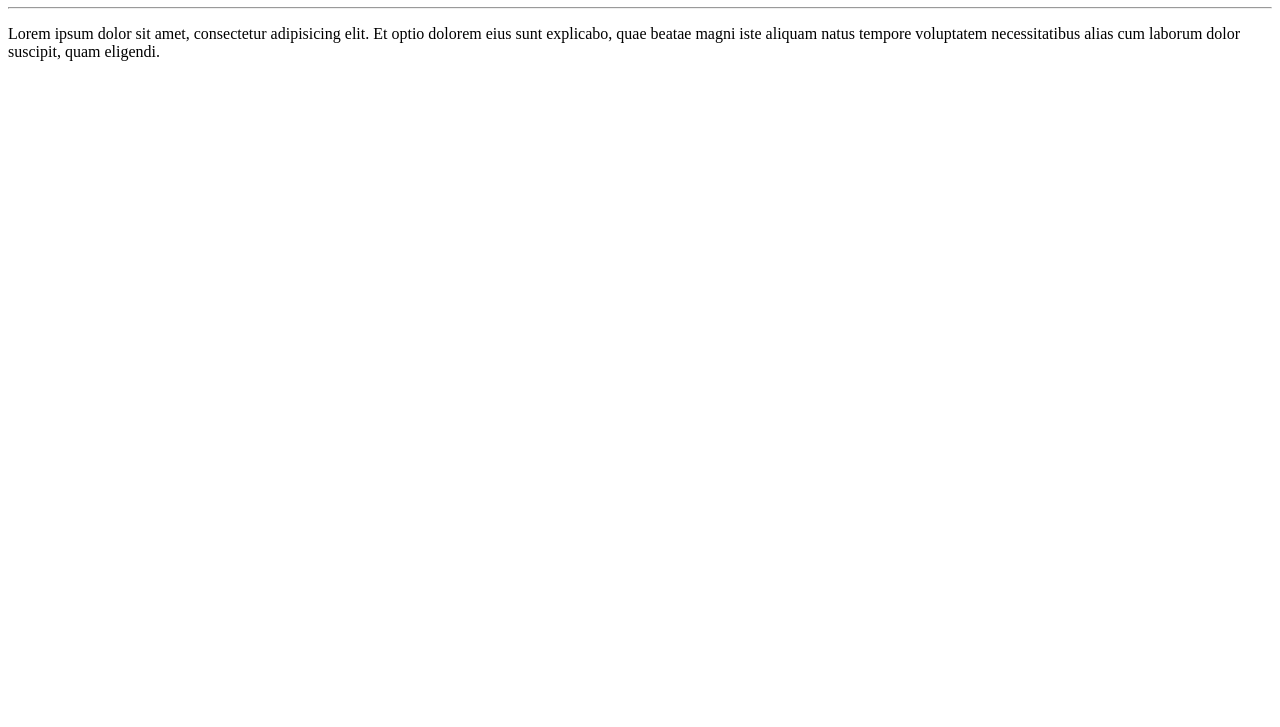
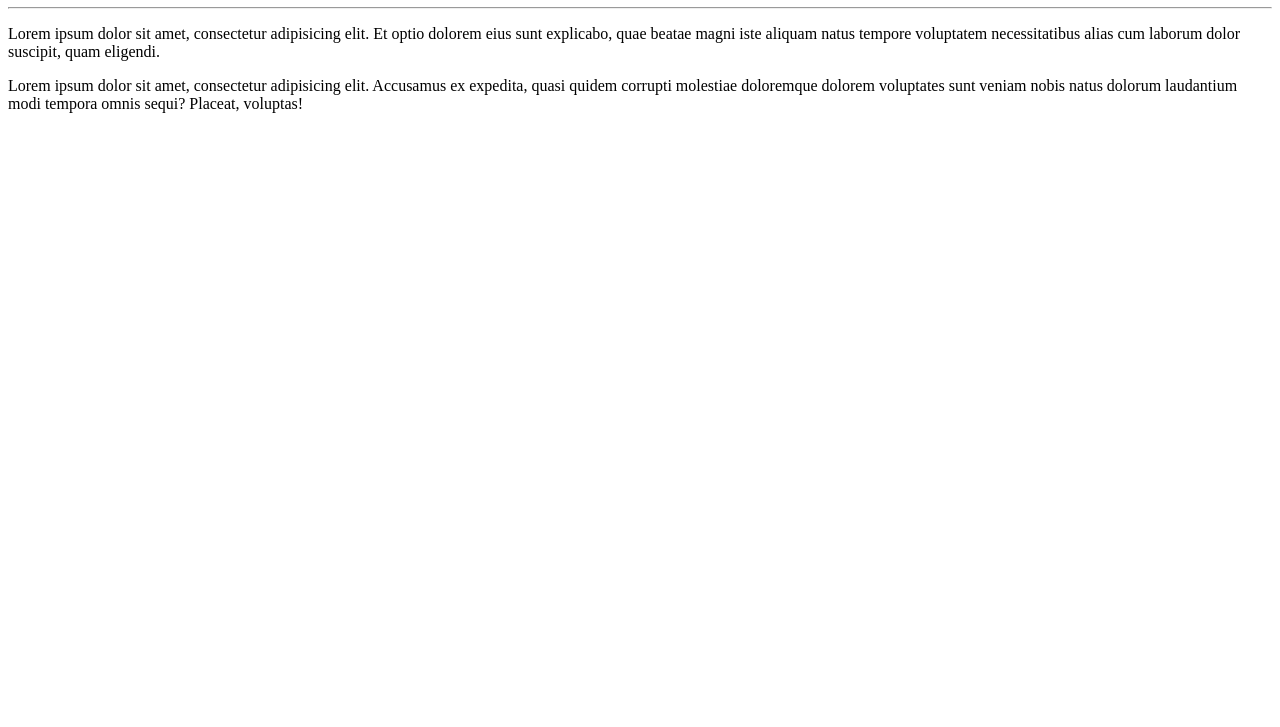
Before and after one commit to thiagoppce/Ola-Mundo, a plain HTML site: page site-exemplo/index.html in a window 1280 px wide. Shown: the part 73-800 px from the top of the page. Drawn offline with Linux system fonts and the light colour scheme.

Commit message:
adicionei um parágrafo

```diff
--- a/site-exemplo/index.html
+++ b/site-exemplo/index.html
@@ -10,5 +10,6 @@
     <h1>Olá, Mundo!</h1>
     <hr>
     <p>Lorem ipsum dolor sit amet, consectetur adipisicing elit. Et optio dolorem eius sunt explicabo, quae beatae magni iste aliquam natus tempore voluptatem necessitatibus alias cum laborum dolor suscipit, quam eligendi.</p>
+    <p>Lorem ipsum dolor sit amet, consectetur adipisicing elit. Accusamus ex expedita, quasi quidem corrupti molestiae doloremque dolorem voluptates sunt veniam nobis natus dolorum laudantium modi tempora omnis sequi? Placeat, voluptas!</p>
 </body>
 </html>
```
